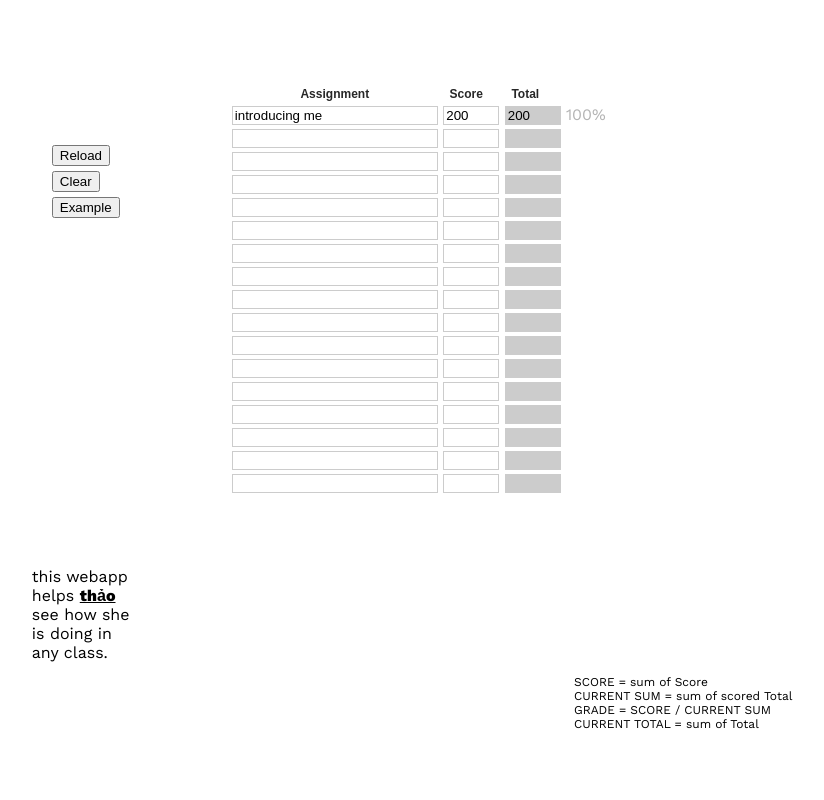
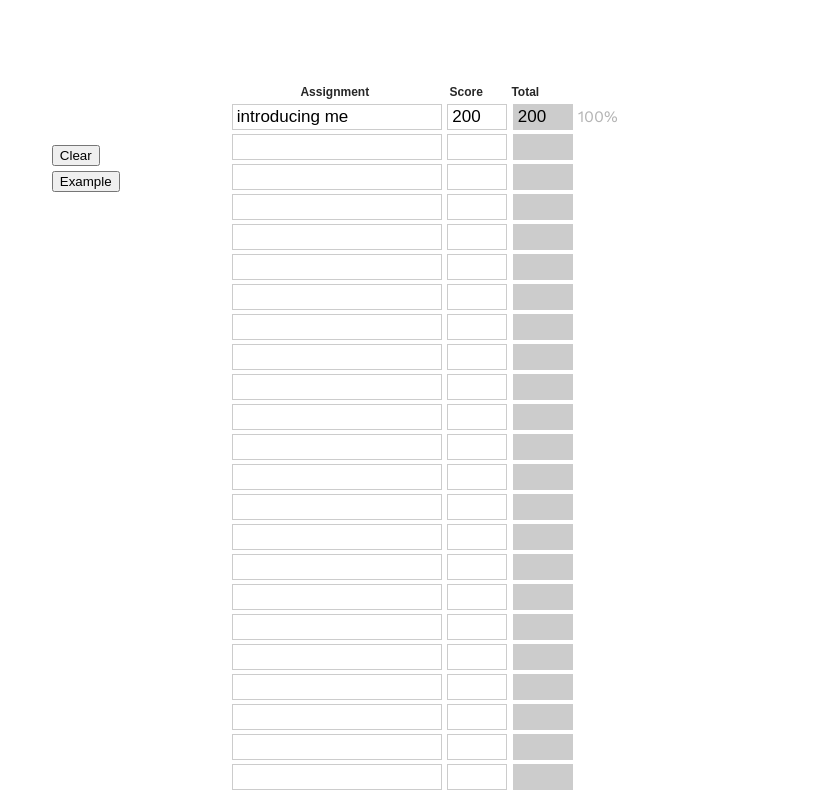
Before and after one commit to tranthanhhthao/whatyoclass, a plain HTML site: page index.html in a window 1280 px wide. Shown: the part 400-1200 px from the top of the page, without its empty margins (229-1053 px from the left). Before the commit the page ends 1131 px from the top, so only its background shows below. Drawn offline with nearby package versions, Linux system fonts and the light colour scheme.

Commit message:
Add files via upload

```diff
--- a/app.js
+++ b/app.js
@@ -21,7 +21,7 @@ function reload() {
     let sumCurrent = 0;
     let currentTotal = 0;
     let count = 0;
-    let average;
+    let average = 0;
 
     for (let i = 0; i < scores.length ;i++) {
 
--- a/index.html
+++ b/index.html
@@ -147,6 +147,36 @@
             <input type="number" class="total">
             <span class="percentage"></span><br>
 
+            <input class="assignment">
+            <input type="number" class="score">
+            <input type="number" class="total">
+            <span class="percentage"></span><br>
+
+            <input class="assignment">
+            <input type="number" class="score">
+            <input type="number" class="total">
+            <span class="percentage"></span><br>
+
+            <input class="assignment">
+            <input type="number" class="score">
+            <input type="number" class="total">
+            <span class="percentage"></span><br>
+
+            <input class="assignment">
+            <input type="number" class="score">
+            <input type="number" class="total">
+            <span class="percentage"></span><br>
+
+            <input class="assignment">
+            <input type="number" class="score">
+            <input type="number" class="total">
+            <span class="percentage"></span><br>
+
+            <input class="assignment">
+            <input type="number" class="score">
+            <input type="number" class="total">
+            <span class="percentage"></span><br>
+
         </form>
 
         <div class="buttons">
--- a/style.css
+++ b/style.css
@@ -126,9 +126,12 @@ form table th:nth-child(3) {
     width: 55px;
 }
 
-input {
+#frm1 input {
     border: 1px solid #ccc;
     margin: 2px 0;
+
+    font-size: 17px;
+    padding: 2px 4px;
 }
 
 .assignment {
@@ -167,6 +170,10 @@ input {
     margin-top: 5px;
     margin-left: 20px;
     top: 40px;
+}
+
+#submit {
+    display: none;
 }
 
 /* Chrome, Safari, Edge, Opera */
```
